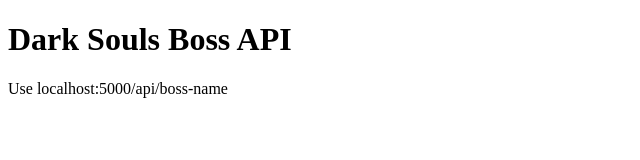
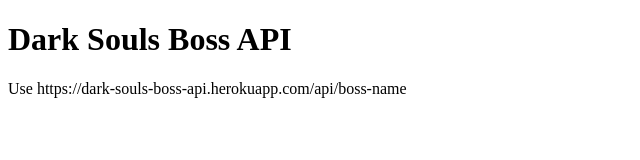
Before and after one commit to kerraspring/dark-souls-boss-api, a website: page index.html in a window 1280 px wide. Shown: the whole page, without its empty margins (0-640 px from the left). Drawn offline with Linux system fonts and the light colour scheme.

Commit message:
updated documentation

```diff
--- a/index.html
+++ b/index.html
@@ -8,6 +8,6 @@
 </head>
 <body>
     <h1>Dark Souls Boss API</h1>
-    <p>Use localhost:5000/api/boss-name</p>
+    <p>Use https://dark-souls-boss-api.herokuapp.com/api/boss-name</p>
 </body>
 </html>
```
